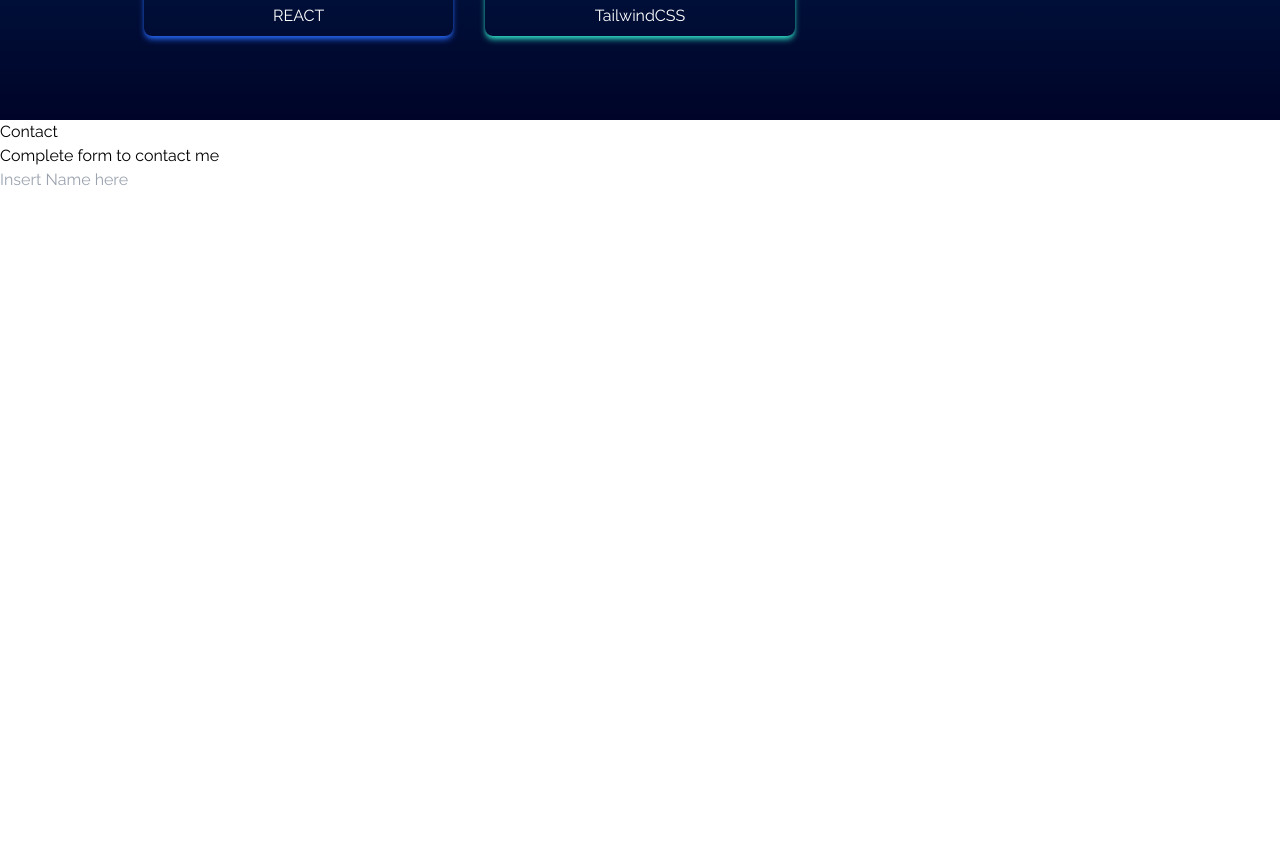
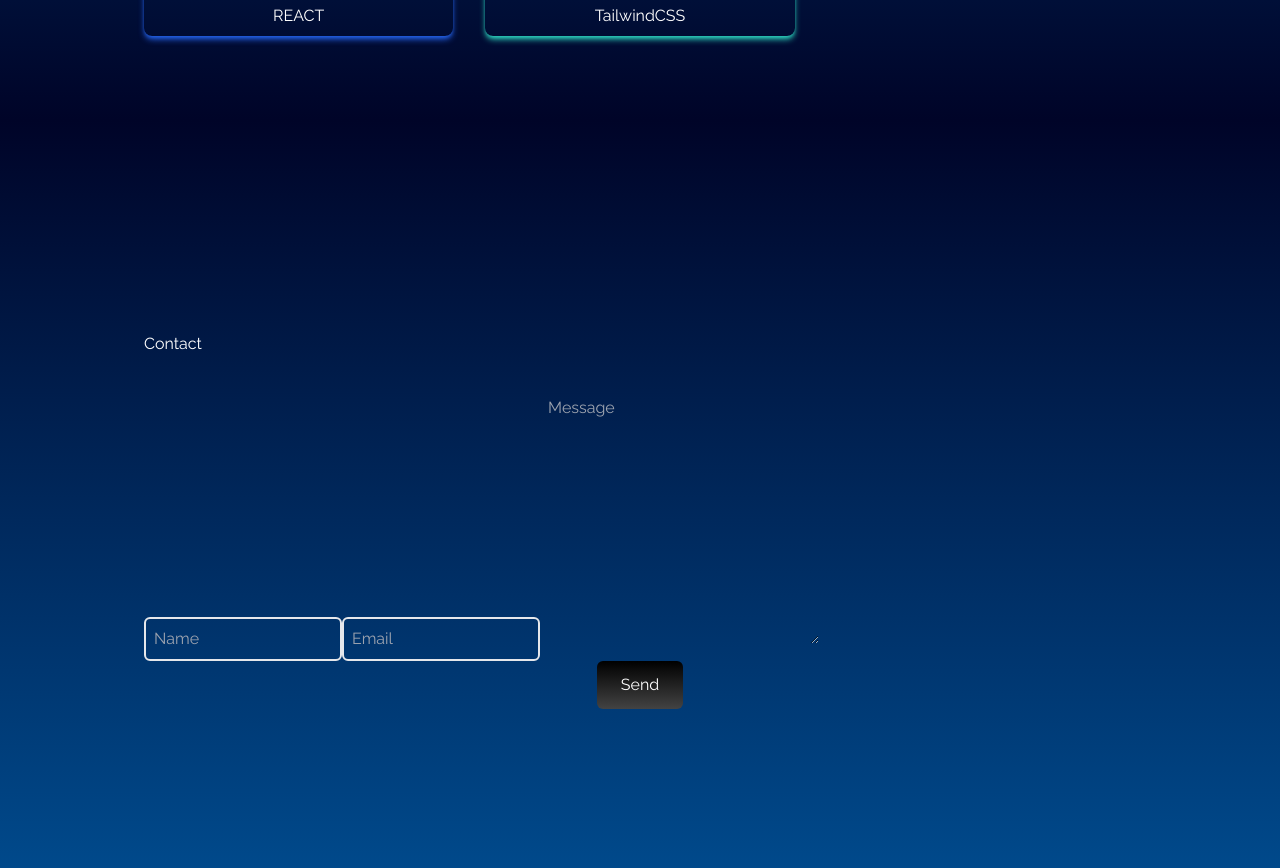
Before and after one commit to Kingnick253/Portolio-rework, a React (Create React App) app: page / in a window 1280 px wide. Shown: the part 3080-3948 px from the top of the page. Before the commit the page ends 3272 px from the top, so only its background shows below. Built offline with nearby package versions, Linux system fonts and the light colour scheme.

Commit message:
Styling starting to come to together

```diff
--- a/src/pages/ContactMe.js
+++ b/src/pages/ContactMe.js
@@ -2,15 +2,31 @@
 
 const ContactMe = () => {
   return (
-    <div>
-        <div>
-            <div>
+    <div name='contact' className='w-full h-screen bg-gradient-to-b from-FrostOne to-FrostTwo  p-4 text-white'>
+        <div className='flex flex-col p-4 justify-center max-w-screen-lg mx-auto h-full'>
+            <div className='pb-8'>
                 <p>Contact</p>
-                <p>Complete form to contact me</p>
             </div>
             <div>
-                <form action=''>
-                    <input type="text" name="name" placeholder="Insert Name here"/>
+                <form action='' className=''>
+                    <input
+                    type="text"
+                    name="name"
+                    placeholder="Name"
+                    className='p-2 bg-transparent border-2 rounded-md text-white focus:outline-none'/>
+                    <input
+                    type="text"
+                    name="Email"
+                    placeholder="Email"
+                    className='p-2 bg-transparent border-2 rounded-md text-white focus:outline-none'/>
+                    <textarea
+                    name="message"
+                    placeholder='Message'
+                    cols="30"
+                    rows="10"
+                    className='p-2 bg-transparent rounded-md text-white focus:outline-none'
+                    />
+                    <button className='text-white bg-gradient-to-b from-DeepOne to-DeepTwo px-6 py-3 mx-auto flex items-center rounded-md hover:scale-110 duration-300'>Send</button>
 
                 </form>
             </div>
```
